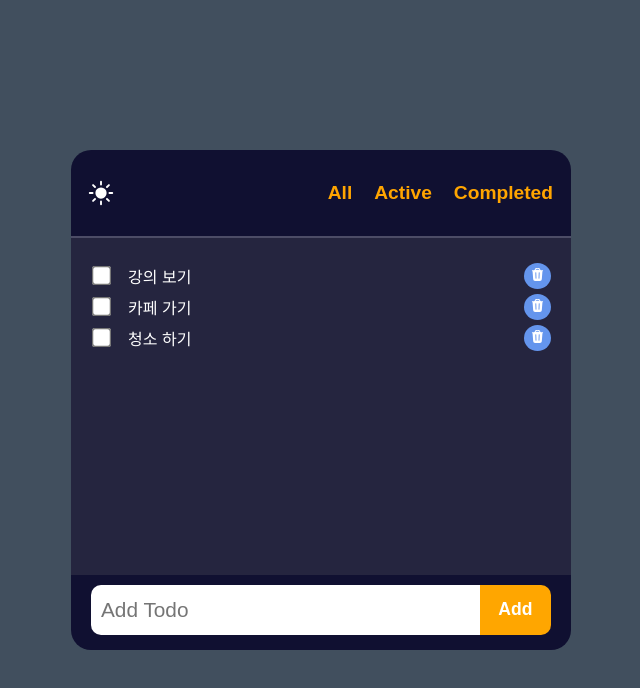
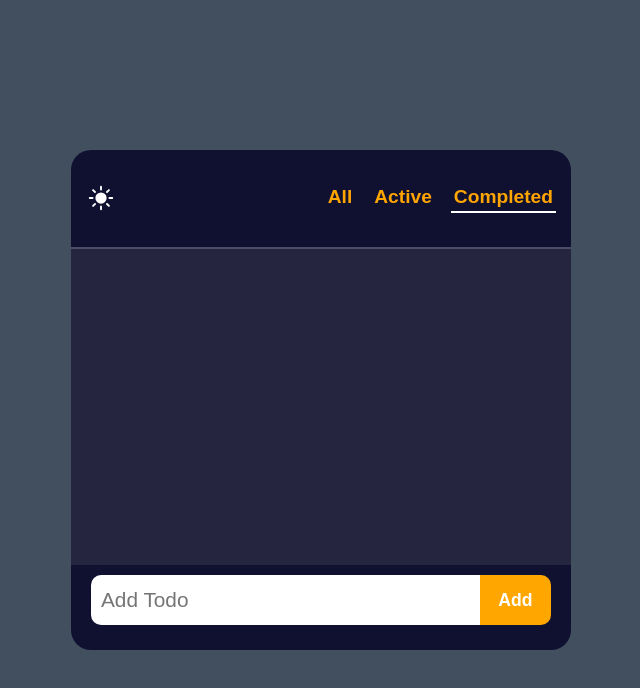
Before and after one commit to osh6006/dream-todo, a React (Create React App) app: page / in a window 1280 px wide. Both pictures are taken after a click on the button "Completed". Shown: the top 688 px of the page, without its empty margins (319-959 px from the left). Built offline with nearby package versions, Linux system fonts and the light colour scheme.

Commit message:
아이템 필터링

```diff
--- a/src/App.js
+++ b/src/App.js
@@ -11,11 +11,12 @@ function App() {
     { contents: "카페 가기", completed: false },
     { contents: "청소 하기", completed: false },
   ]);
+
   return (
     <div className="App">
       <TodoContainer>
         {/* TopMenu */}
-        <TopMenu />
+        <TopMenu todos={todos} setTodos={setTodos} />
 
         {/* TodoItem */}
         <TodoItems todos={todos} setTodos={setTodos} />
--- a/src/components/TodoItem/Item.jsx
+++ b/src/components/TodoItem/Item.jsx
@@ -1,4 +1,4 @@
-import React, { useState } from "react";
+import React from "react";
 import styles from "./todoItems.module.css";
 
 export const Item = ({ contents, id, setTodos, todos, isCheck }) => {
@@ -21,7 +21,7 @@ export const Item = ({ contents, id, setTodos, todos, isCheck }) => {
           name={id}
           id={id}
           checked={isCheck}
-          onClick={handleCheck}
+          onChange={handleCheck}
         />
         {isCheck ? (
           <label htmlFor={id} style={{ textDecoration: "line-through" }}>
--- a/src/components/TopMenu/TopMenu.jsx
+++ b/src/components/TopMenu/TopMenu.jsx
@@ -1,8 +1,40 @@
-import React from "react";
+import React, { useState } from "react";
 import { Tab } from "../common/Tap";
 import styles from "./TopMenu.module.css";
 
-export const TopMenu = () => {
+export const TopMenu = ({ todos, setTodos }) => {
+  const [menuState, setMenuState] = useState({
+    all: true,
+    active: false,
+    completed: false,
+  });
+
+  const handleAll = () => {
+    const allTodos = [...todos];
+    setMenuState({
+      all: true,
+      active: false,
+      completed: false,
+    });
+  };
+  const handleActive = () => {
+    const activeTodos = [...todos].filter(el => el.completed === false);
+    setTodos(activeTodos);
+    setMenuState({
+      all: false,
+      active: true,
+      completed: false,
+    });
+  };
+  const handleCompleted = () => {
+    const completedTodos = [...todos].filter(el => el.completed === true);
+    setTodos(completedTodos);
+    setMenuState({
+      all: false,
+      active: false,
+      completed: true,
+    });
+  };
   return (
     <div className={styles.menu}>
       <div className={styles.mode}>
@@ -30,15 +62,39 @@ export const TopMenu = () => {
       </div>
 
       <ul>
-        <li>
+        {menuState.all ? (
+          <li onClick={handleAll} style={{ borderBottom: "2px solid white" }}>
             <Tab text="All" />
           </li>
-        <li>
+        ) : (
+          <li onClick={handleAll}>
+            <Tab text="All" />
+          </li>
+        )}
+        {menuState.active ? (
+          <li
+            onClick={handleActive}
+            style={{ borderBottom: "2px solid white" }}
+          >
             <Tab text="Active" />
           </li>
-        <li>
+        ) : (
+          <li onClick={handleActive}>
+            <Tab text="Active" />
+          </li>
+        )}
+        {menuState.completed ? (
+          <li
+            onClick={handleCompleted}
+            style={{ borderBottom: "2px solid white" }}
+          >
             <Tab text="Completed" />
           </li>
+        ) : (
+          <li onClick={handleCompleted}>
+            <Tab text="Completed" />
+          </li>
+        )}
       </ul>
     </div>
   );
--- a/src/components/common/tab.module.css
+++ b/src/components/common/tab.module.css
@@ -7,7 +7,3 @@
   cursor: pointer;
   padding: 3px;
 }
-
-.tab:hover {
-  border-bottom: 2px solid white;
-}
```
Lines whose indentation alone changed are shown as unchanged.
